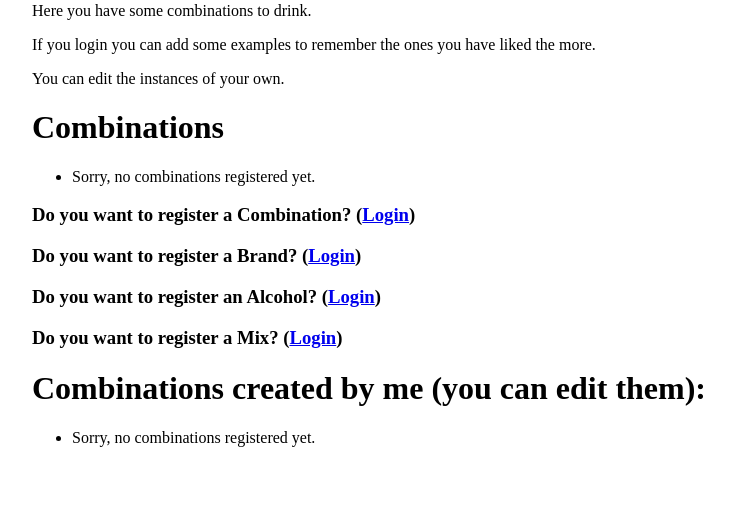
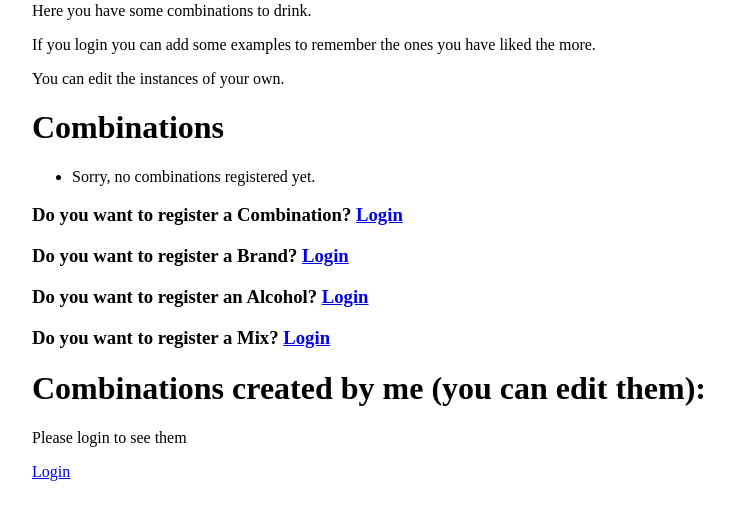
Before and after one commit to claudiacolas/ProjecteWeb, a Django app: page /mycombinations/ in a window 1280 px wide. Shown: the part 218-738 px from the top of the page, without its empty margins (176-910 px from the left). Run offline with Django 4.2, Linux system fonts and the light colour scheme; data comes from the database, SQL or seed files in the repository; both versions use the stored data as it was after the commit; some libraries are stand-ins or nearby versions.

Commit message:
Login botton to see combinations created by me

```diff
--- a/mycombinations/web/templates/web/combination_list.html
+++ b/mycombinations/web/templates/web/combination_list.html
@@ -13,27 +13,27 @@
 </ul>
 
 <h3>Do you want to register a Combination?
-    {% if user.is_authenticated %}(<a href="{% url 'web:combination_create' %}">Click here!</a>)
+    {% if user.is_authenticated %}<a href="{% url 'web:combination_create' %}">Click here!</a>)+
     {% else %}
-        (<a href="{% url 'login' %}?next={{request.path}}">Login</a>)
+        <a href="{% url 'login' %}?next={{request.path}}">Login</a>
     {% endif %}
 </h3>
 
 <h3>
     Do you want to register a Brand?
     {% if user.is_authenticated %}
-    (<a href="{% url 'web:brand_create' %}">Click here!</a>)
+    <a href="{% url 'web:brand_create' %}">Click here!</a>
     {% else %}
-        (<a href="{% url 'login' %}?next={{request.path}}">Login</a>)
+        <a href="{% url 'login' %}?next={{request.path}}">Login</a>
     {% endif %}
 </h3>
 
 <h3>
     Do you want to register an Alcohol?
     {% if user.is_authenticated %}
-    (<a href="{% url 'web:alcohol_create' %}">Click here!</a>)
+    <a href="{% url 'web:alcohol_create' %}">Click here!</a>
     {% else %}
-        (<a href="{% url 'login' %}?next={{request.path}}">Login</a>)
+        <a href="{% url 'login' %}?next={{request.path}}">Login</a>
     {% endif %}
 </h3>
 
@@ -41,11 +41,12 @@
     Do you want to register a Mix?
     {% if user.is_authenticated %}(<a href="{% url 'web:mix_create' %}">Click here!</a>)
     {% else %}
-        (<a href="{% url 'login' %}?next={{request.path}}">Login</a>)
+        <a href="{% url 'login' %}?next={{request.path}}">Login</a>
     {% endif %}
 </h3>
 
 <h1>Combinations created by me (you can edit them):</h1>
+{% if user.is_authenticated %}
 <ul>
     {% for combination in latest_combination_list %}
         {% if user == combination.user %}
@@ -54,6 +55,10 @@
     	{% endif %}
     {% empty %}<li>Sorry, no combinations registered yet.</li>
     {% endfor %}
+{% else %}
+    <p>Please login to see them</p>
+    <a href="{% url 'login' %}?next={{request.path}}">Login</a>
+    {% endif %}
 </ul>
 
 {% endblock %}
```
Also changed, not shown: mycombinations/db.sqlite3.
